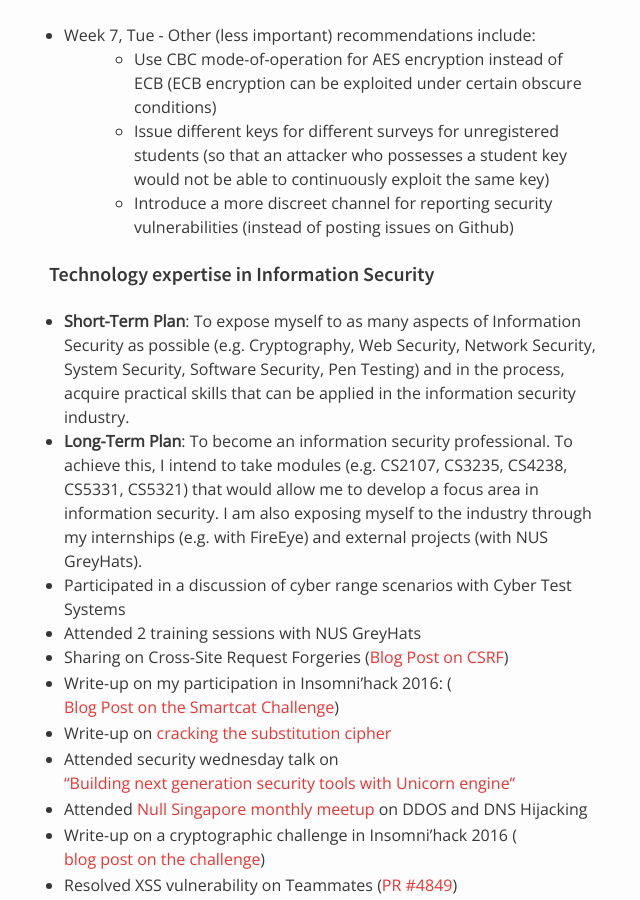
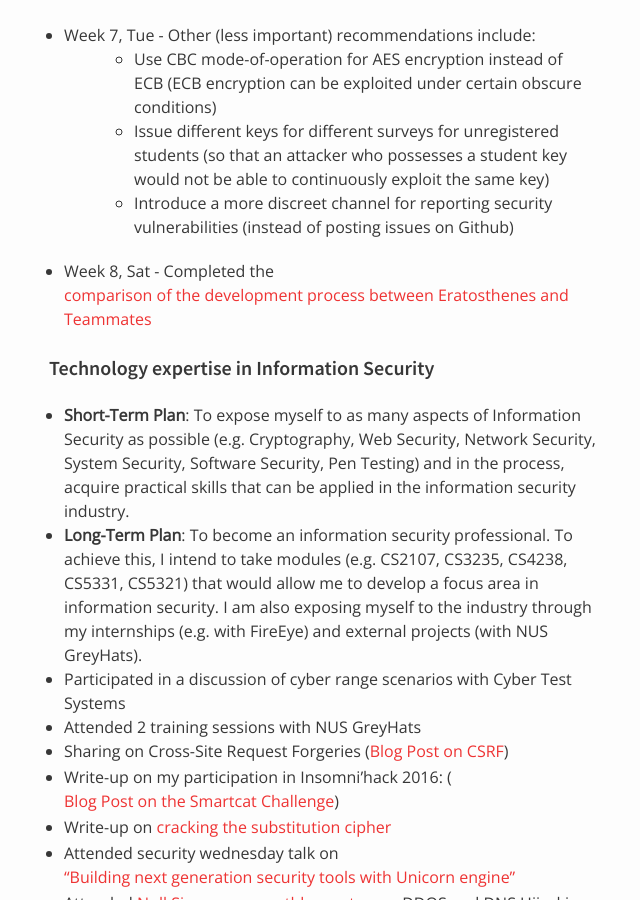
Before and after one commit to nus-oss/cs3281-AY1516S2-website, a Jekyll site: the page built from teams/codebender.md, in a window 1280 px wide and 900 px high, scrolled down 5830 px. Shown: the whole window, without its empty margins (321-961 px from the left). Built offline with Jekyll 4.4.1, drawn with Linux system fonts in a browser that asks for light colours.

Commit message:
Update KY's progress on minor

```diff
--- a/teams/codebender.md
+++ b/teams/codebender.md
@@ -189,6 +189,7 @@ permalink: /teams/codebender/
   * Use CBC mode-of-operation for AES encryption instead of ECB (ECB encryption can be exploited under certain obscure conditions)
   * Issue different keys for different surveys for unregistered students (so that an attacker who possesses a student key would not be able to continuously exploit the same key)
   * Introduce a more discreet channel for reporting security vulnerabilities (instead of posting issues on Github)
+* Week 8, Sat - Completed the [comparison of the development process between Eratosthenes and Teammates](http://cs3281-2.blogspot.sg/2016/03/a-comparison-of-my-major-and-minor.html)
 
 #### Technology expertise in Information Security
 * **Short-Term Plan**: To expose myself to as many aspects of Information Security as possible (e.g. Cryptography, Web Security, Network Security, System Security, Software Security, Pen Testing) and in the process, acquire practical skills that can be applied in the information security industry.
```
